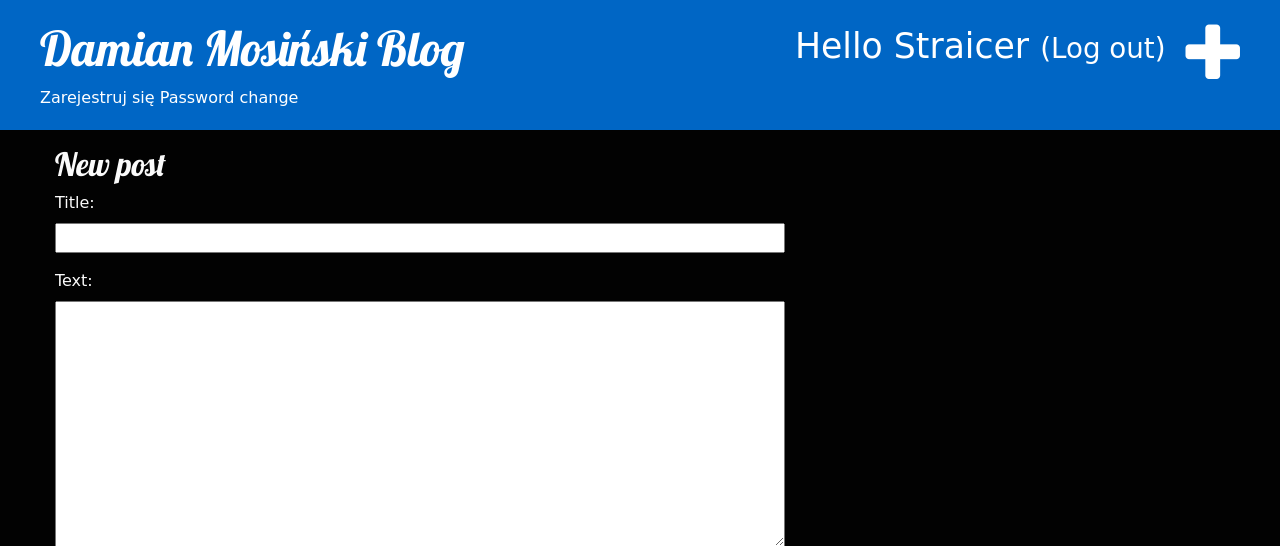
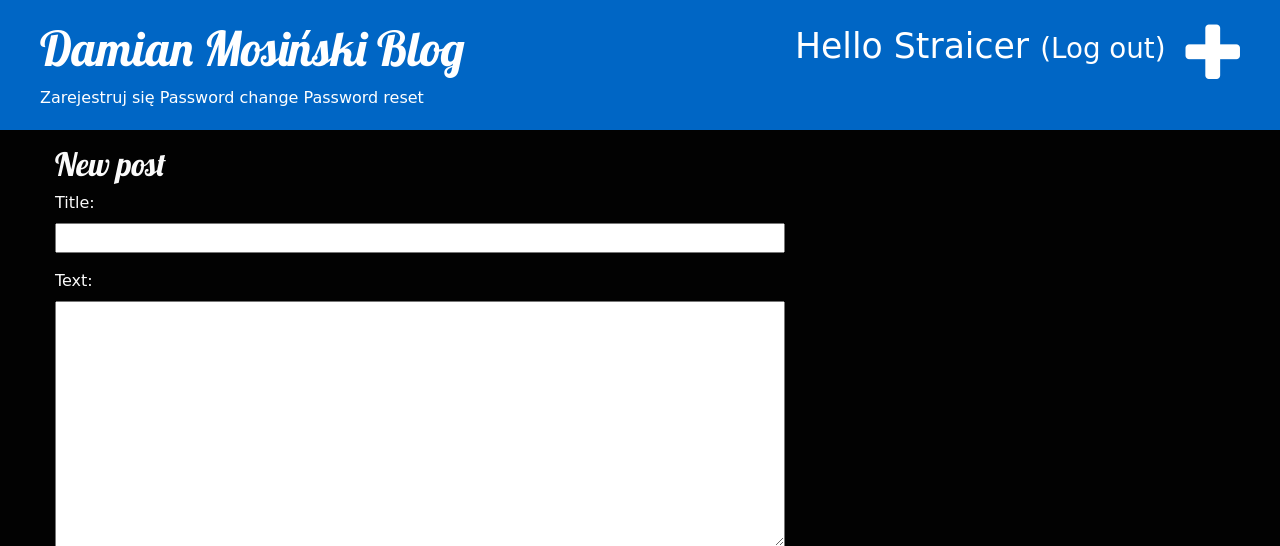
Before and after one commit to Straicur/Straicur-aplikacje-internetowe-Mosinski-185ic, a Django app: page /post/new/ in a window 1280 px wide. Shown: the top 546 px of the page. Run offline with Django 3.2, Linux system fonts and the light colour scheme; a user stored in the database is signed in; some libraries are stand-ins or nearby versions.

Commit message:
Commit25

```diff
--- a/blog/templates/blog/base.html
+++ b/blog/templates/blog/base.html
@@ -23,6 +23,7 @@
             <h1><a href="/">Damian Mosiński  Blog</a></h1>
             <a  href="{% url 'signup' %}"class ="loguout">Zarejestruj się</a>
             <a href="{% url 'password_change' %}" class ="loguout">Password change</a>
+            <a href="{% url 'password_reset' %}" class ="loguout">Password reset</a>
             <br>
         </div>
         <div class="content container">
```
